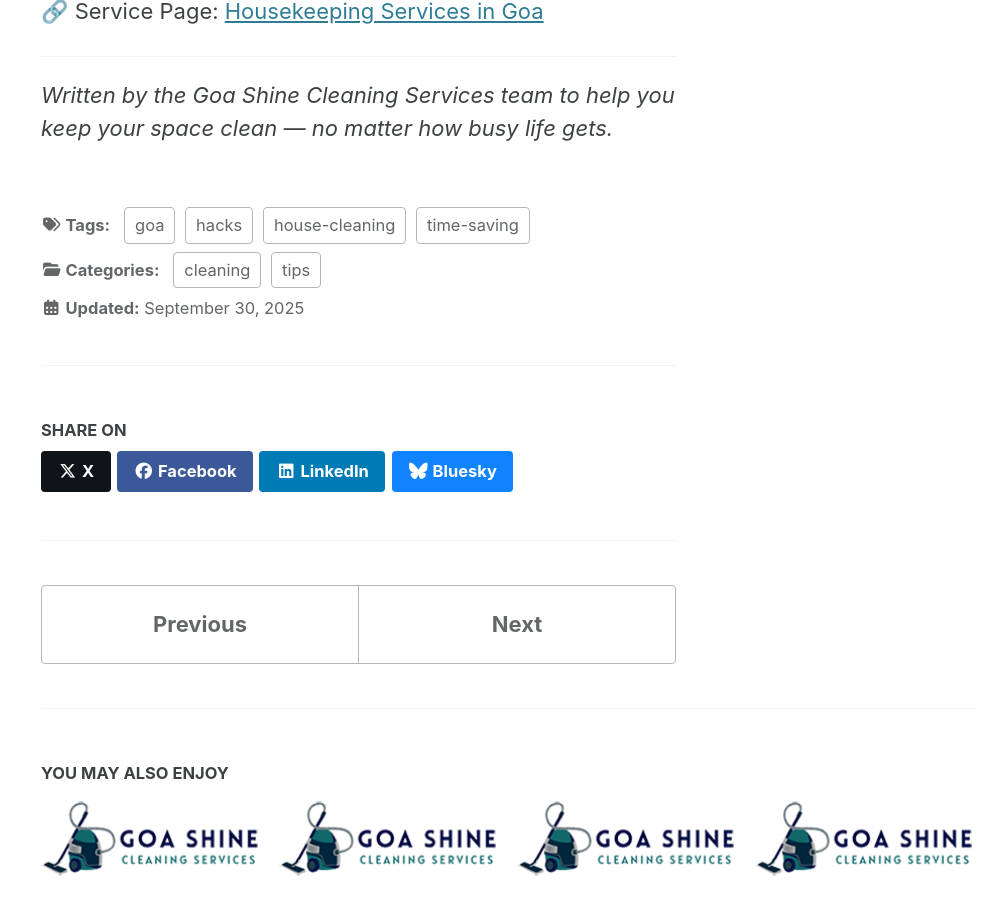
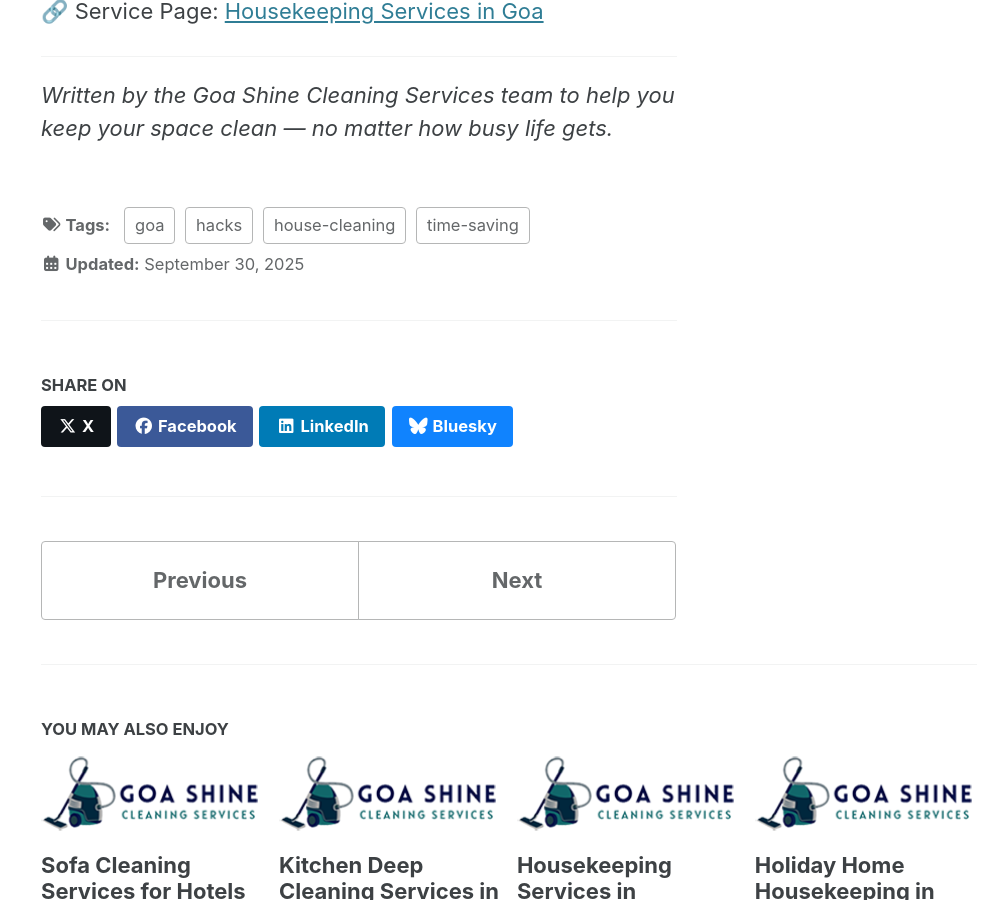
Before and after one commit to goashinecs/goashinecs, a Jekyll site: the page built from _posts/2025-09-30-house-cleaning-hacks-for-busy-people-goa.md, in a window 1280 px wide and 900 px high, scrolled down 3875 px. Shown: the whole window, without its empty margins (281-1280 px from the left). Built offline with Jekyll 4.4.1, drawn with Linux system fonts in a browser that asks for light colours; cached includes are drawn as plain includes.

Commit message:
Update 2025-09-30-house-cleaning-hacks-for-busy-people-goa.md

```diff
--- a/_posts/2025-09-30-house-cleaning-hacks-for-busy-people-goa.md
+++ b/_posts/2025-09-30-house-cleaning-hacks-for-busy-people-goa.md
@@ -3,7 +3,6 @@ layout: single
 title: "House Cleaning Hacks for Busy People: Keep Your Goa Home Spotless"
 date: 2025-09-30
 author: Goa Shine Cleaning Services
-categories: [cleaning, tips]
 tags: [house-cleaning, goa, time-saving, hacks]
 excerpt: "Pressed for time? Try these quick and practical cleaning hacks that help keep your Goa home fresh, organized, and guest-ready."
 published: true
```
